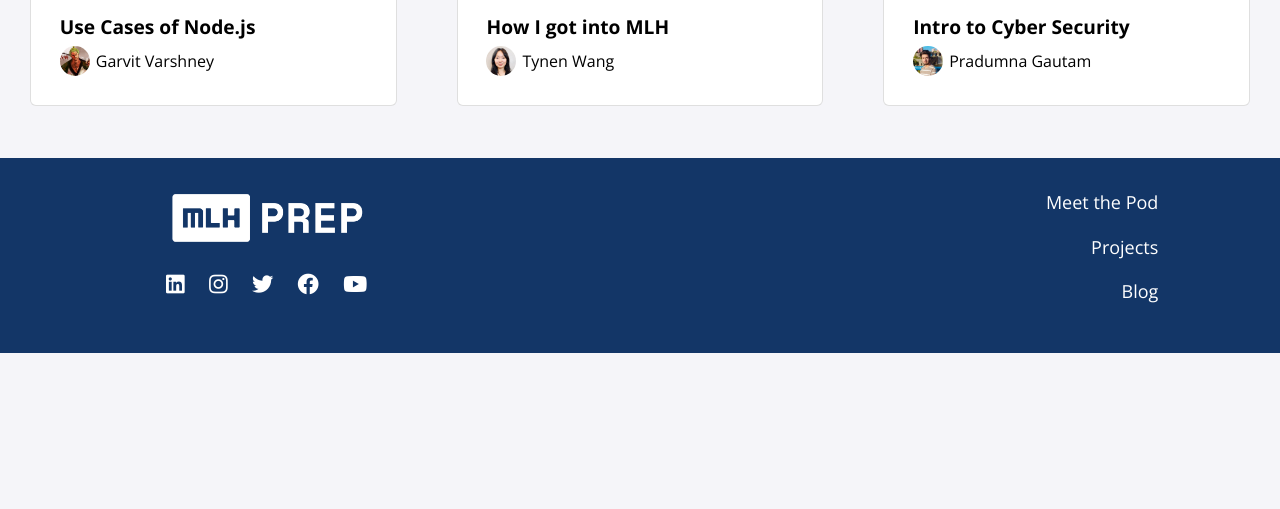
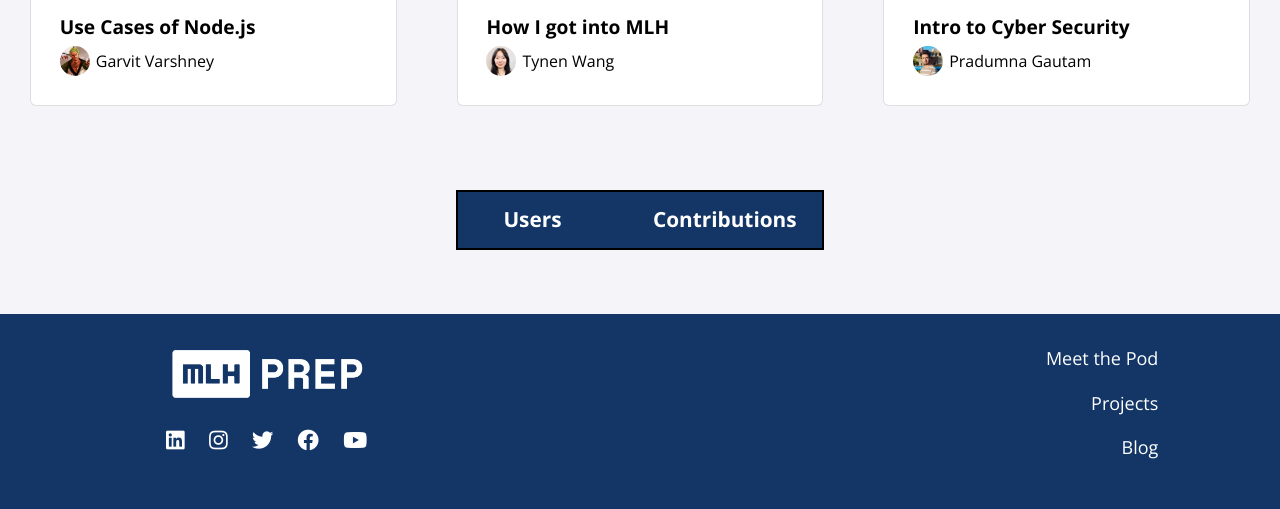
Before and after one commit to MLH-Fellowship/prep-portfolio-23.MAR.PREP.1, a Jekyll site: the page built from index.html, in a window 1280 px wide. Shown: the part 1652-2161 px from the top of the page. Built offline with Jekyll 4.4.1, drawn with Linux system fonts in a browser that asks for light colours; nearby versions of some CDN libraries; before the commit the page ends 2005 px from its top, so only the background shows below that.

Commit message:
Created and designed table to display fellow data

```diff
--- /dev/null
+++ b/_includes/table.html
@@ -0,0 +1,13 @@
+<div class="box">
+    <table class="leadership-board" >
+        <thead>
+            <tr class="table-head">
+                <th>Users</th>
+                <th>Contributions</th>
+            </tr>
+        </thead>
+        <tbody id="fellowContainer">
+
+        </tbody>
+    </table>
+</div>
--- a/_sass/all.scss
+++ b/_sass/all.scss
@@ -5,6 +5,7 @@
 @import 'page';
 @import 'blogs';
 @import 'footer';
+@import 'table';
 
 .card-container {
     display: grid;
--- /dev/null
+++ b/_sass/table.scss
@@ -0,0 +1,65 @@
+.box {
+    display: flex;
+    justify-content: space-around;
+    text-align: center;
+    margin: 5%;
+}
+tr{
+    flex-wrap: nowrap;
+    display: flex;
+    justify-content: space-around;
+    text-align: center;
+    gap: 20px;
+    border: 1px solid lightgray;
+}
+td{
+    display: flex;
+    justify-content: center;
+    width: 170px;
+    padding: 5px;
+    text-align: center;
+    flex-wrap: nowrap;
+}
+th{
+    margin-left: 20px;
+}
+.leadership-board {
+    background-color: white;
+    width: 32%;
+    border-radius: 10px;
+    display: flex;
+    justify-content: center;
+    text-align: center;
+    flex-direction: column;
+
+}
+.table-head{
+    display: flex;
+    justify-content: space-around;
+    text-align: center;
+    align-items: center;
+    font-size: 1.3rem;
+    border: 2px solid black;
+    background-color: #133667;
+    color: white;
+    height: 60px;
+}
+
+
+.users{
+    margin-left: 30px;
+}
+
+.fellowRow{
+    transition: 0.5s background-color;
+    -webkit-transition: 0.5s background-color;
+    -moz-transition: 0.5s background-color;
+    -ms-transition: 0.5s background-color;
+    -o-transition: 0.5s background-color;
+    height: 50px;
+    font-size: 1.1rem;
+}
+
+.fellowRow:hover{
+    background-color: lightgray;
+}
--- a/index.html
+++ b/index.html
@@ -15,7 +15,10 @@
 
     {% include blogs.html %}
 
+    {% include table.html %}
+
     {% include footer.html %}
 </body>
+<script src="/assets/js/stats.js"></script>
 
 </html>
```
